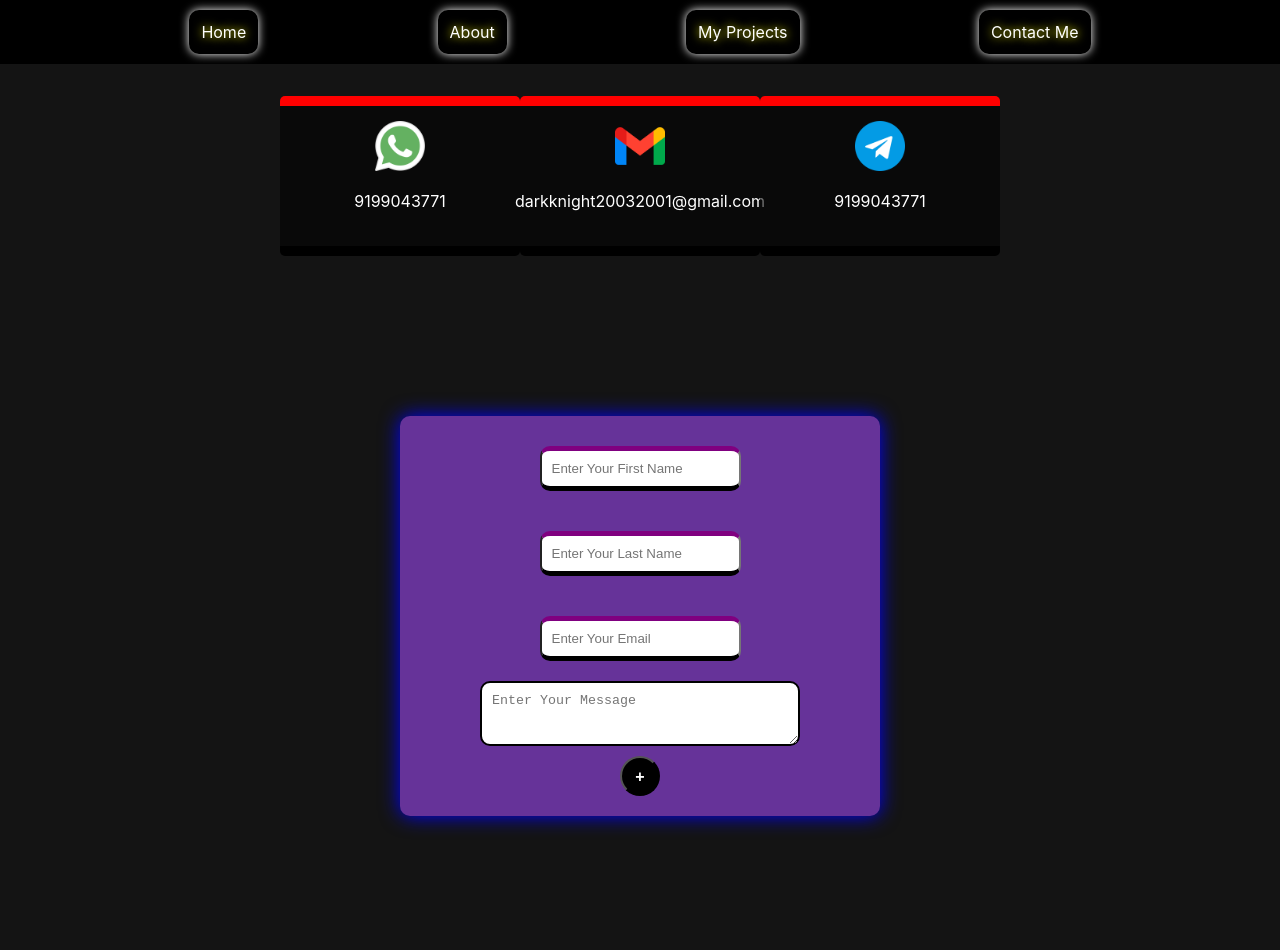
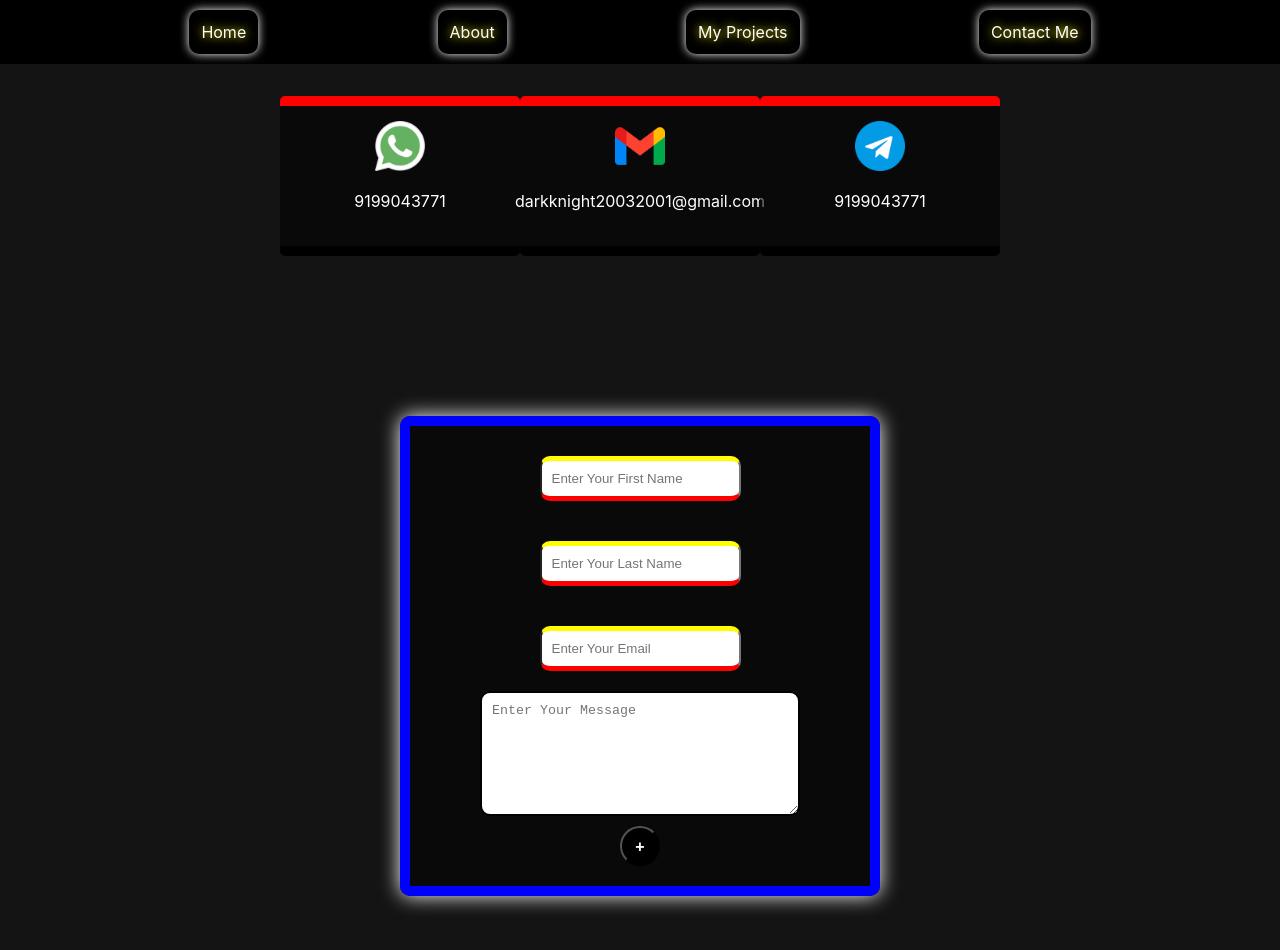
Before and after one commit to darkknight20032001/My-Resume-Application-2022, a React (Create React App) app: page /contactme in a window 1280 px wide. Shown: the top 950 px of the page. Built offline with nearby package versions, Linux system fonts and the light colour scheme; a web font is replaced by a local one.

Commit message:
commitments

```diff
--- a/src/Components/Form.css
+++ b/src/Components/Form.css
@@ -1,13 +1,14 @@
 form
 {
   border-radius: 10px;
-  box-shadow: 0px 0px 20px blue;
+  border: 10px solid blue;
+  box-shadow: 0px 0px 20px white;
   margin: 30px 0px 0px 0px;
   display: flex;
   align-items: center;
   flex-direction: column;
-  height: 25rem;
-  background-color: rebeccapurple;
+  height: 30rem;
+  background-color: #0000008f;
 
   width: 30rem;
   margin: 10rem auto;
@@ -18,15 +19,15 @@ input
   padding: 10px;
   margin: 20px 0px;
   background-color: white;
-  border-top: 5px solid purple;
-  border-bottom: 5px solid black;
+  border-top: 5px solid yellow;
+  border-bottom: 5px solid red;
   border-radius: 10px;
 }
 textarea
 {
   width: 20rem;
   padding: 10px;
-  height: 5rem;
+  height: 20rem;
   border-radius: 10px;
   border: 2px solid black;
 }
```
